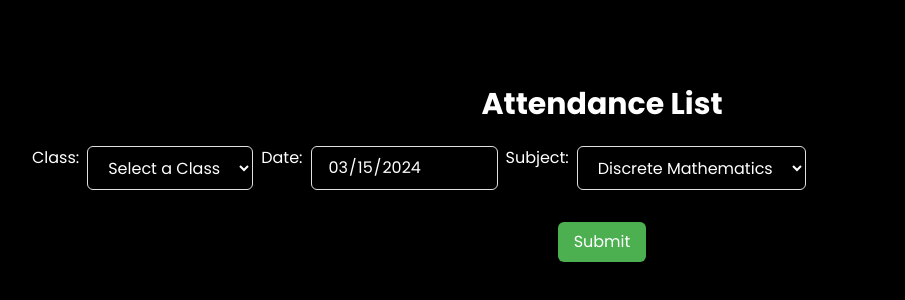
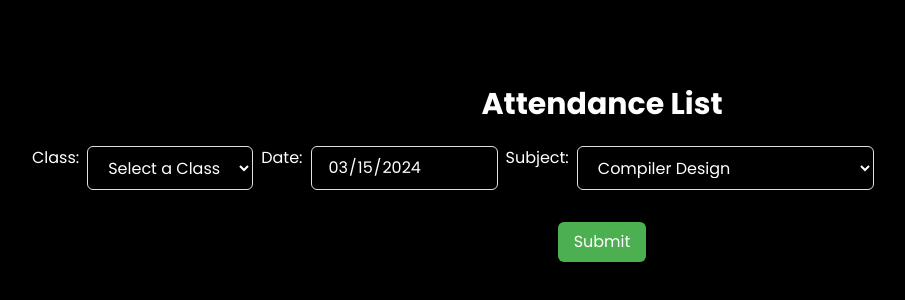
Before and after one commit to Bhagya005/College_Administration_Platform, a React (Vite) app: page /Attendance in a window 1280 px wide. Shown: the part 226-526 px from the top of the page, without its empty margins (38-943 px from the left). Built offline with nearby package versions, Linux system fonts and the light colour scheme.

Commit message:
Update Attendance.jsx

```diff
--- a/src/pages/Attendance.jsx
+++ b/src/pages/Attendance.jsx
@@ -10,7 +10,7 @@ const Attendance = () => {
 
   const [selectedClass, setSelectedClass] = useState(null); // Initially null
   const [selectedDate, setSelectedDate] = useState(new Date().toISOString().split('T')[0]);
-  const [selectedSubject, setSelectedSubject] = useState('Mathematics');
+  const [selectedSubject, setSelectedSubject] = useState('Compiler Design');
 
   const handleClassChange = (e) => {
     setSelectedClass(e.target.value);
@@ -74,9 +74,9 @@ const Attendance = () => {
           onChange={handleSubjectChange}
           className="mr-2 px-4 py-2 border border-gray-300 rounded-md focus:outline-none bg-black"
         >
-          <option value="Discrete Mathematics">Discrete Mathematics</option>
-          <option value="Data Analytics">Data Analytics</option>
-          <option value="Physics">Physics</option>
+          <option value="Algorithm Analysis and Design">Algorithm Analysis and Design</option>
+          <option value="Compiler Design">Compiler Design</option>
+          <option value="Computer Graphics">Computer Graphics</option>
         </select>
       </div>
 
```
